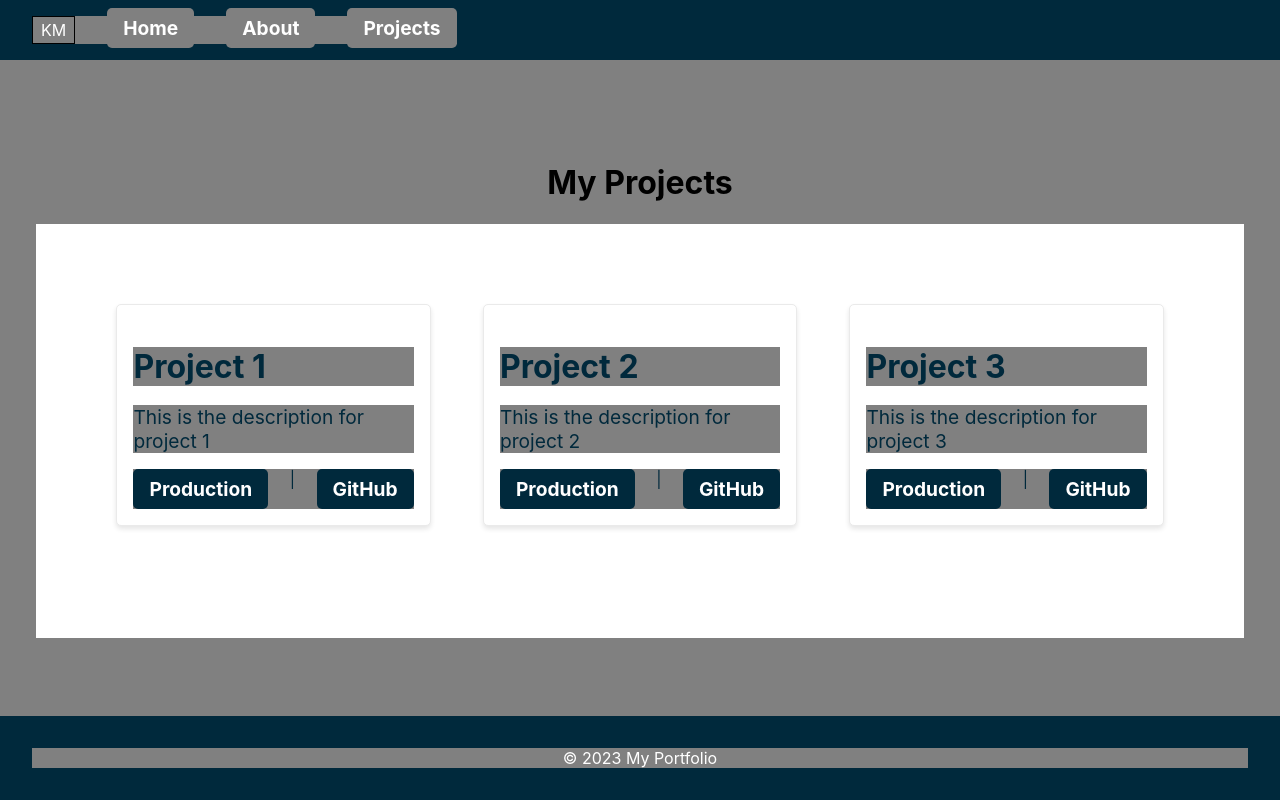
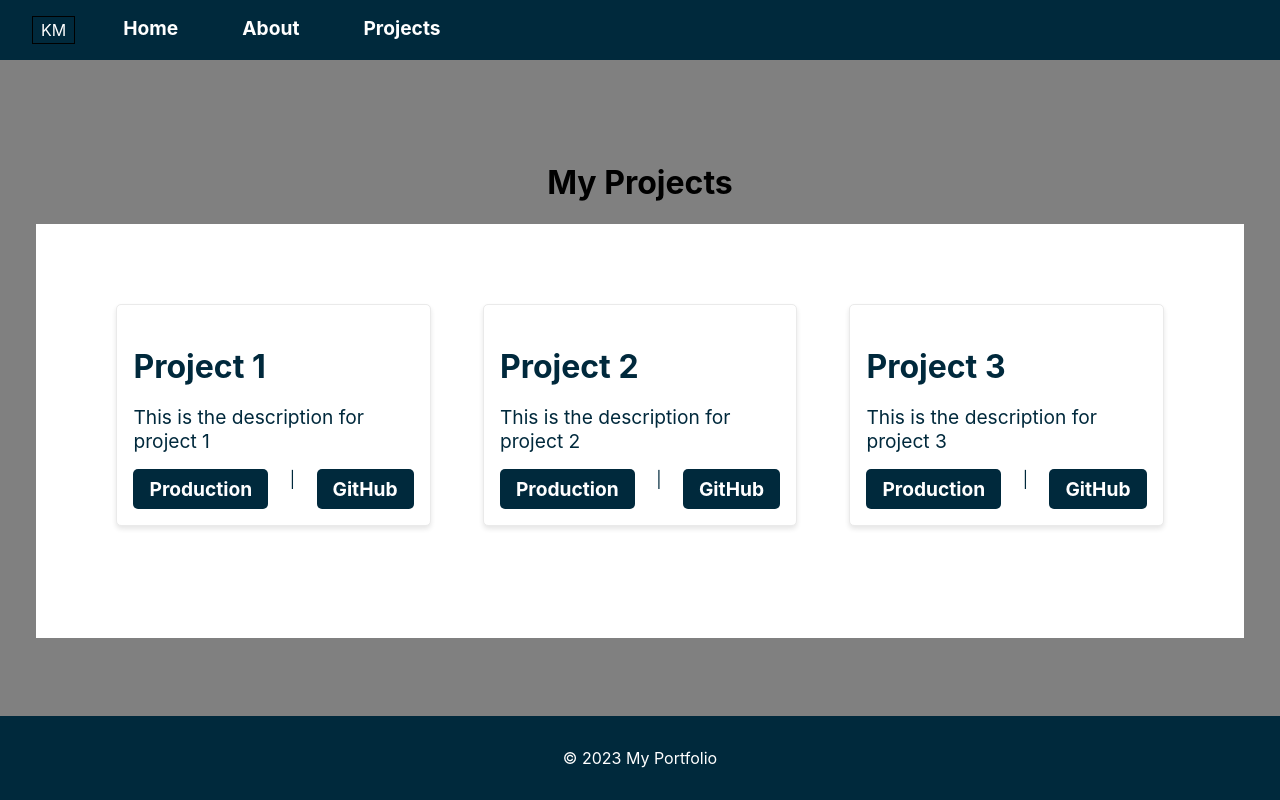
Before and after one commit to thekylemoses/portfolio, a Next.js app: page /projects in a window 1280 px wide. Built offline with nearby package versions, Linux system fonts and the light colour scheme.

Commit message:
Update globals.css

```diff
--- a/styles/globals.css
+++ b/styles/globals.css
@@ -9,7 +9,6 @@ body {
 
 * {
   box-sizing: border-box;
-  background-color: grey
 }
 
 /* Global Styles */
@@ -17,6 +16,7 @@ body {
   min-height: 100vh;
   display: flex;
   flex-direction: column;
+  background-color: grey
 }
 
 main {
```
